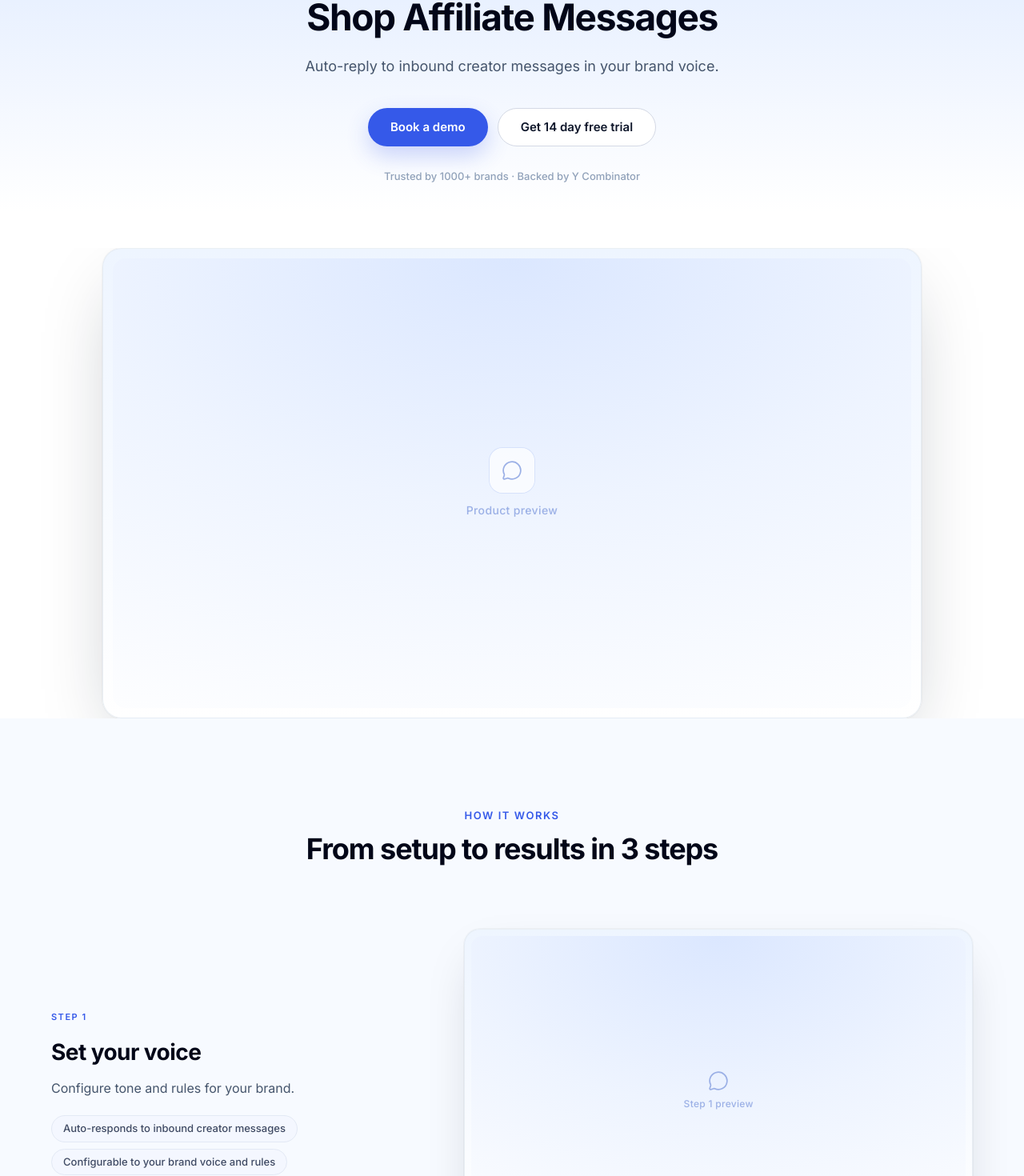
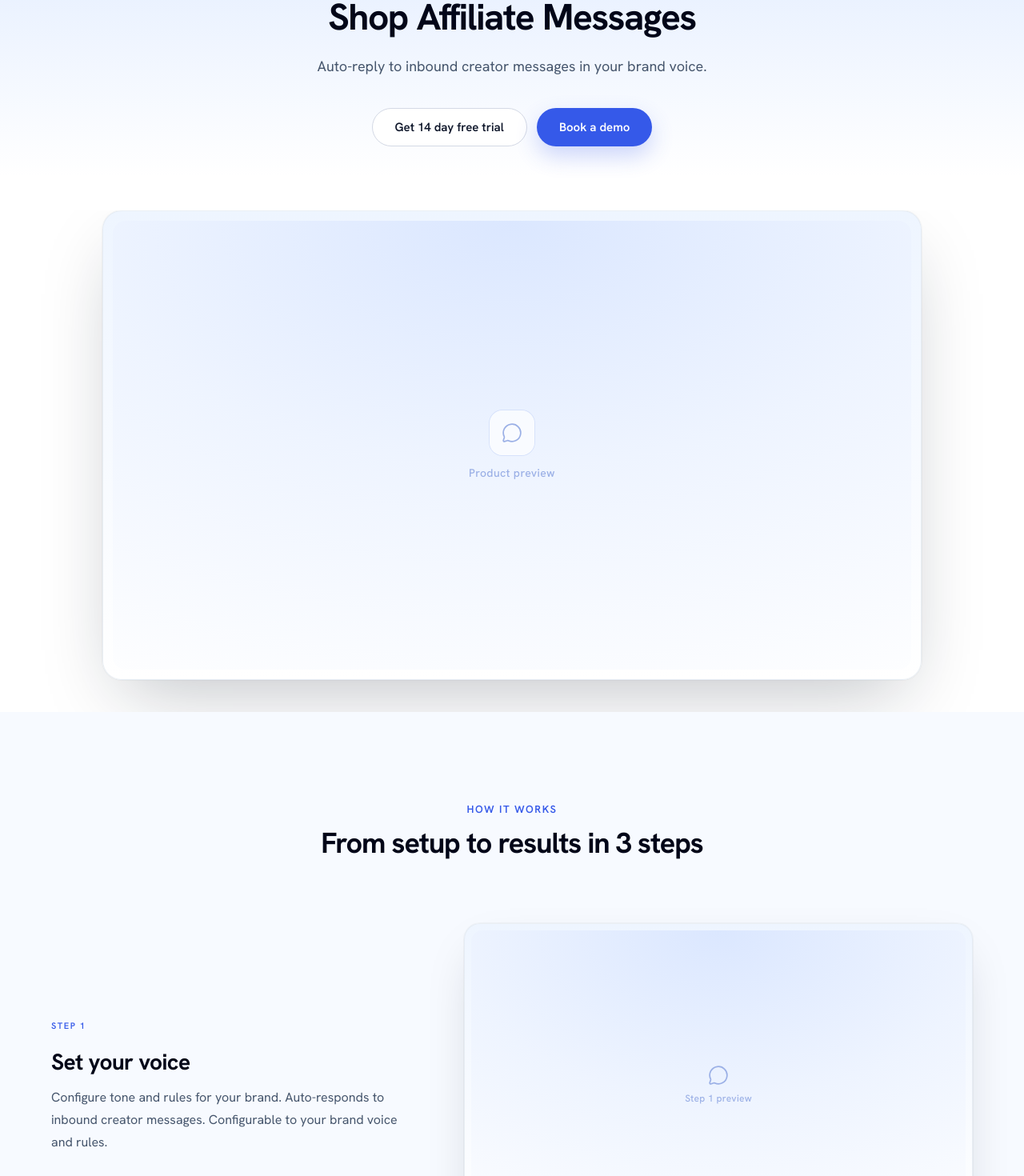
Before and after one commit to ReacherApp/reacherapp.com-prototype, a Next.js app: page /features/ai-chatbot in a window 1280 px wide. Shown: the part 260-1730 px from the top of the page at 80% size. Built offline with nearby package versions, Linux system fonts and the light colour scheme; a web font is replaced by a local one.

Commit message:
feature pages: Book a demo CTA to the right (hero + bottom); remove trust line; 40px gap under screenshot; combine capability tags into step description; swap site font to Hanken Grotesk (free Nuckle alternative)

```diff
--- a/app/features/[slug]/page.tsx
+++ b/app/features/[slug]/page.tsx
@@ -85,23 +85,22 @@ export default async function FeaturePage({ params }: Params) {
           <p className="mx-auto mt-5 max-w-[92vw] text-pretty text-lg leading-8 text-slate-600 md:max-w-none md:whitespace-nowrap">{feature.oneLiner}</p>
           <div className="mt-9 flex flex-col items-center justify-center gap-3 sm:flex-row">
             <Link
+              href="https://portal.reacherapp.com/login"
+              className="inline-flex h-12 items-center justify-center rounded-full border border-[#d4d9e5] bg-white px-7 text-[15px] font-semibold !text-slate-900 transition hover:bg-slate-50"
+            >
+              Get 14 day free trial
+            </Link>
+            <Link
               href="https://meetings.hubspot.com/yoji2/sales-team-meetings"
               className="inline-flex h-12 items-center justify-center rounded-full bg-[#3559e9] px-7 text-[15px] font-semibold !text-white shadow-[0_12px_28px_rgba(53,89,233,0.24)] transition hover:bg-blue-600"
             >
               Book a demo
             </Link>
-            <Link
-              href="https://portal.reacherapp.com/login"
-              className="inline-flex h-12 items-center justify-center rounded-full border border-[#d4d9e5] bg-white px-7 text-[15px] font-semibold !text-slate-900 transition hover:bg-slate-50"
-            >
-              Get 14 day free trial
-            </Link>
           </div>
-          <p className="mt-7 text-[13px] font-medium text-slate-400">Trusted by 1000+ brands · Backed by Y Combinator</p>
         </div>
       </section>
 
-      <section className="px-6">
+      <section className="px-6 pb-10">
         <div className="mx-auto max-w-5xl">
           <div className="overflow-hidden rounded-[24px] border border-slate-200/70 bg-gradient-to-b from-[#eef5ff] to-white p-2.5 shadow-[0_34px_90px_-26px_rgba(16,24,40,0.28)] ring-1 ring-black/[0.03] md:p-3">
             {feature.image ? (
@@ -143,16 +142,9 @@ export default async function FeaturePage({ params }: Params) {
                   <div className="w-full md:w-[42%]">
                     <span className="text-[11px] font-semibold uppercase tracking-[0.14em] text-[#3559e9]">Step {i + 1}</span>
                     <h3 className="mt-4 text-2xl font-bold tracking-[-0.02em] text-slate-950 md:text-[28px]">{step.title}</h3>
-                    <p className="mt-3 text-[16px] leading-7 text-slate-600">{step.desc}</p>
-                    {stepPoints[i]?.length ? (
-                      <div className="mt-5 flex flex-wrap gap-2">
-                        {stepPoints[i].map((point) => (
-                          <span key={point} className="rounded-full border border-[#e3e9f5] bg-[#f4f7ff] px-3.5 py-1.5 text-[13px] font-medium text-[#3f4a63]">
-                            {point}
-                          </span>
-                        ))}
-                      </div>
-                    ) : null}
+                    <p className="mt-3 text-[16px] leading-7 text-slate-600">
+                      {[step.desc, ...(stepPoints[i] ?? []).map((p) => (/[.!?]$/.test(p) ? p : `${p}.`))].join(" ")}
+                    </p>
                   </div>
                   <div className="w-full md:w-[58%]">
                     <div className="overflow-hidden rounded-[20px] border border-slate-200/70 bg-gradient-to-b from-[#eef5ff] to-white p-2 shadow-[0_24px_60px_-22px_rgba(16,24,40,0.22)] ring-1 ring-black/[0.03]">
@@ -242,16 +234,16 @@ export default async function FeaturePage({ params }: Params) {
           </p>
           <div className="mt-8 flex flex-col items-center justify-center gap-3 sm:flex-row">
             <Link
+              href="https://portal.reacherapp.com/login"
+              className="inline-flex h-12 items-center justify-center rounded-full border border-white/40 px-7 text-[15px] font-semibold !text-white transition hover:bg-white/10"
+            >
+              Get 14 day free trial
+            </Link>
+            <Link
               href="https://meetings.hubspot.com/yoji2/sales-team-meetings"
               className="inline-flex h-12 items-center justify-center rounded-full bg-white px-7 text-[15px] font-semibold !text-[#1d2b4f] shadow-[0_2px_10px_rgba(0,0,0,0.18)] transition hover:bg-white/90"
             >
               Book a demo
-            </Link>
-            <Link
-              href="https://portal.reacherapp.com/login"
-              className="inline-flex h-12 items-center justify-center rounded-full border border-white/40 px-7 text-[15px] font-semibold !text-white transition hover:bg-white/10"
-            >
-              Get 14 day free trial
             </Link>
           </div>
         </div>
--- a/app/layout.tsx
+++ b/app/layout.tsx
@@ -1,12 +1,13 @@
 import type { Metadata } from "next";
 import { Analytics } from "@vercel/analytics/next";
 import Script from "next/script";
-import { Fragment_Mono, IBM_Plex_Mono, Inter } from "next/font/google";
+import { Fragment_Mono, Hanken_Grotesk, IBM_Plex_Mono } from "next/font/google";
 import "./globals.css";
 import { localizedAlternates, metadataBase } from "@/lib/seo";
 import GlobalCursor from "@/components/GlobalCursor";
 
-const inter = Inter({
+// Nuckle is a commercial typeface; Hanken Grotesk is the closest free, self-hostable match.
+const inter = Hanken_Grotesk({
   variable: "--font-inter",
   subsets: ["latin"],
   display: "swap",
```
